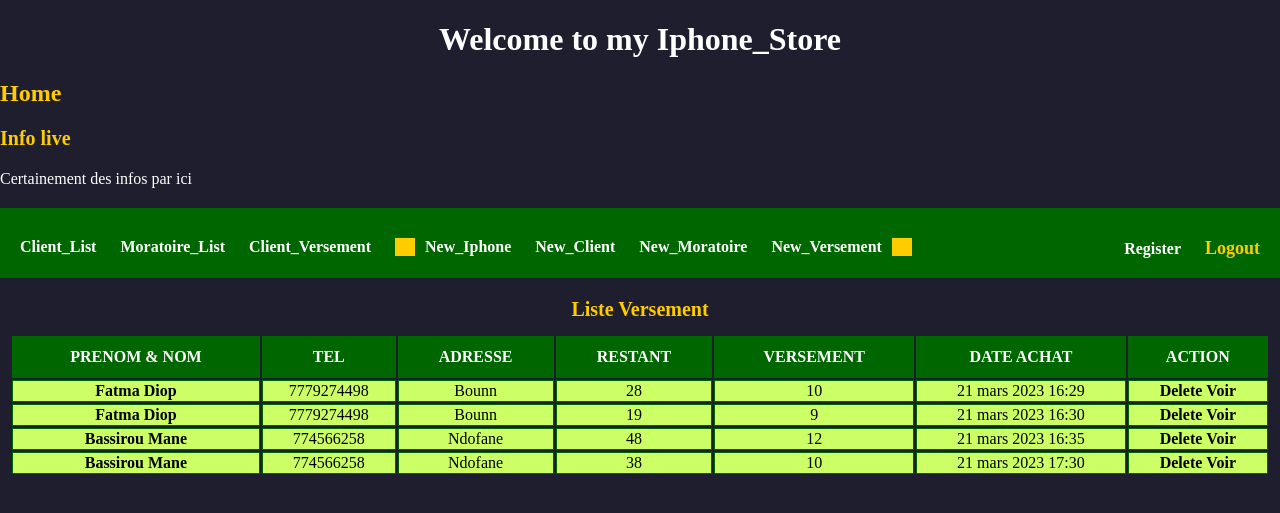
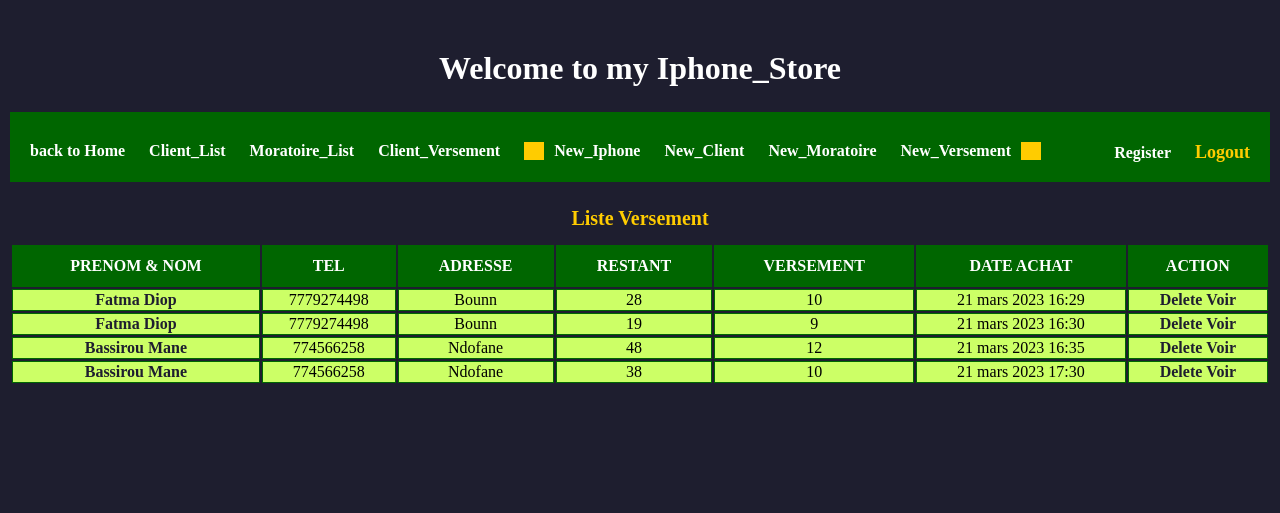
Before and after one commit to mouhazba/boutique_iphone, a Django app: page /versement_list in a window 1280 px wide. Shown: the top 513 px of the page. Run offline with Django 4.2, Linux system fonts and the light colour scheme; data comes from the database, SQL or seed files in the repository; both versions use the stored data as it was after the commit.

Commit message:
create template/app/folder_specifies

```diff
--- a/app/templates/app/client_add.html
+++ b/app/templates/app/clients/client_add.html
@@ -5,7 +5,7 @@
 <div id="container">
        <div class="header_title">
             <h1 id="title">Welcome to my Iphone_Store</h1>
-            <p id="description"><a href="{% url 'client_list' %}">Annuler</a></p>
+            <p id="description"><a href="{% url 'home' %}">Annuler</a></p>
        </div>
       {% if info_stock %}
          <h3 class="error_data">
--- a/app/templates/app/versement_list.html
+++ b/app/templates/app/clients/client_list.html
@@ -5,18 +5,11 @@
 <div class="container">
     <div class="home">
         <h1> Welcome to my Iphone_Store</h1>
-          <h2><a href="{% url 'home' %}">Home</a></h2>
-          <div class="info">
-              <p>Info live</p>
-              <p>Certainement des infos par ici</p>
-
-
-          </div>
-
     </div>
 
     <div class="fister">
          <div class="lefter">
+             <a href="{% url 'home' %}">back to Home</a>
              <a href="{% url 'client_list' %}">Client_List</a>
              <a href="{% url 'moratoire_list' %}">Moratoire_List</a>
              <a href="{% url 'versement_list' %}">Client_Versement</a>
@@ -34,33 +27,37 @@
      </div>
     <div class="annuler"></div>
     <table class="tab-home">
-      <caption>Liste Versement</caption>
+      <caption>Liste des client</caption>
 
       <tr>
-         <th>prenom & nom</th>
+         <th>prenom</th>
+         <th>nome</th>
          <th>tel</th>
          <th>adresse</th>
-         <th>Restant</th>
-         <th>Versement</th>
+         <th>modele</th>
+         <th>quantity</th>
+         <th>Montant</th>
          <th>Date Achat</th>
          <th>Action</th>
       </tr>
-      {% for m in clients %}
+       {% for cl in clients %}
       <tr class="impaire">
-         <td><a href=" {% url 'moratoire_list' %} ">{{ m.client_moratoire.prenom }}
-             {{ m.client_moratoire.nom }}</a></td>
-         <td>{{ m.client_moratoire.tel}}</td>
-         <td>{{ m.client_moratoire.adresse }}</td>
-         <td>{{ m.restant_v }}</td>
-         <td>{{ m.versement }}</td>
-         <td>{{ m.date_versement }}</td>
+         <td>{{ cl.prenom }}</td>
+         <td>{{ cl.nom }}</td>
+         <td>{{ cl.tel}}</td>
+         <td>{{ cl.adresse }}</td>
+         <td>{{ cl.iphone.model }}{{ cl.iphone.category }}/{{ cl.iphone.taille }}</td>
+         <td>{{ cl.quantity }}</td>
+         <td>{{ cl.montant }}</td>
+         <td>{{ cl.date_achat }}</td>
          <td>
-             <a href="{% url 'versement_delete' m.id %}">Delete</a>
-             <a href="{% url 'versement_detail' m.id %}">Voir</a>
+             <a href=" {% url 'client_update' cl.id %} ">Modifier</a>
+             <a href=" {% url 'client_detail' cl.id %} ">Voir</a>
          </td>
       </tr>
        {% endfor %}
 
    </table>
 </div>
+
 {% endblock %}
--- a/app/templates/app/client_list.html
+++ b/app/templates/app/versements/versement_list.html
@@ -5,16 +5,11 @@
 <div class="container">
        <div class="home">
           <h1> Welcome to my Iphone_Store</h1>
-        <h2><a href="{% url 'home' %}">Home</a></h2>
-        <div class="info">
-            <p>Info live</p>
-            <p>Certainement des infos par ici</p>
-        </div>
-
       </div>
 
      <div class="fister">
          <div class="lefter">
+             <a href="{% url 'home' %}">back to Home</a>
              <a href="{% url 'client_list' %}">Client_List</a>
              <a href="{% url 'moratoire_list' %}">Moratoire_List</a>
              <a href="{% url 'versement_list' %}">Client_Versement</a>
@@ -32,37 +27,33 @@
      </div>
      <div class="annuler"></div>
    <table class="tab-home">
-      <caption>Liste des client</caption>
+      <caption>Liste Versement</caption>
 
       <tr>
-         <th>prenom</th>
-         <th>nome</th>
+         <th>prenom & nom</th>
          <th>tel</th>
          <th>adresse</th>
-         <th>modele</th>
-         <th>quantity</th>
-         <th>Montant</th>
+         <th>Restant</th>
+         <th>Versement</th>
          <th>Date Achat</th>
          <th>Action</th>
       </tr>
-       {% for cl in clients %}
+      {% for m in clients %}
       <tr class="impaire">
-         <td>{{ cl.prenom }}</td>
-         <td>{{ cl.nom }}</td>
-         <td>{{ cl.tel}}</td>
-         <td>{{ cl.adresse }}</td>
-         <td>{{ cl.iphone.model }}{{ cl.iphone.category }}/{{ cl.iphone.taille }}</td>
-         <td>{{ cl.quantity }}</td>
-         <td>{{ cl.montant }}</td>
-         <td>{{ cl.date_achat }}</td>
-         <td colspan="2">
-             <a href=" {% url 'client_update' cl.id %} ">Modifier</a>
-             <a href=" {% url 'client_detail' cl.id %} ">Voir</a>
+         <td><a href=" {% url 'moratoire_list' %} ">{{ m.client_moratoire.prenom }}
+             {{ m.client_moratoire.nom }}</a></td>
+         <td>{{ m.client_moratoire.tel}}</td>
+         <td>{{ m.client_moratoire.adresse }}</td>
+         <td>{{ m.restant_v }}</td>
+         <td>{{ m.versement }}</td>
+         <td>{{ m.date_versement }}</td>
+         <td>
+             <a href="{% url 'versement_delete' m.id %}">Delete</a>
+             <a href="{% url 'versement_detail' m.id %}">Voir</a>
          </td>
       </tr>
        {% endfor %}
 
    </table>
 </div>
-
 {% endblock %}
--- a/app/views.py
+++ b/app/views.py
@@ -80,18 +80,17 @@
             else:
                 info_stock = 'Stock insuffisant'
                 form = ClientForm()
-                return render(request, 'app/client_add.html', {'info_stock': info_stock, 'form': form})
+                return render(request, 'app/clients/client_add.html', {'info_stock': info_stock, 'form': form})
         else:
             msg = "erreur"
     else:
         form = ClientForm()
-        #form = ClientForm(initial={'nom': "mama", 'iphone': stock_models_iphone, 'prenom': 'faye'})
-    return render(request, 'app/client_add.html', {'form': form, 'msg': msg})
+    return render(request, 'app/clients/client_add.html', {'form': form, 'msg': msg})
 
 
 def client_list(request):
     clients = Client.objects.all()
-    return render(request, 'app/client_list.html', {'clients': clients})
+    return render(request, 'app/clients/client_list.html', {'clients': clients})
 
 
 def client_edit(request, id_client):
@@ -124,14 +123,14 @@
 
         else:
             info_stock = "stock insuffisant"
-            return render(request, 'app/client_edit.html', {'form': form, 'info_stock': info_stock})
+            return render(request, 'app/clients/client_edit.html', {'form': form, 'info_stock': info_stock})
 
-    return render(request, 'app/client_edit.html', {'form': form})
+    return render(request, 'app/clients/client_edit.html', {'form': form})
 
 
 def client_detail(request, id_client):
     client = get_object_or_404(Client, id=id_client)
-    return render(request, 'app/client_detail.html', {'client': client})
+    return render(request, 'app/clients/client_detail.html', {'client': client})
 
 
 # client Moratoire ******************************************************************
@@ -154,17 +153,17 @@
             else:
                 info_stock = 'Stock insuffisant'
                 form = MoratoireForm()
-                return render(request, 'app/moratoire_add.html', {'info_stock': info_stock, 'form': form})
+                return render(request, 'app/moratoires/moratoire_add.html', {'info_stock': info_stock, 'form': form})
         else:
             msg = "erreur"
     else:
         form = MoratoireForm()
-    return render(request, 'app/moratoire_add.html', {'form': form, 'msg': msg})
+    return render(request, 'app/moratoires/moratoire_add.html', {'form': form, 'msg': msg})
 
 
 def client_list_moratoire(request):
     clients_moratoire = Moratoire.objects.all()
-    return render(request, 'app/moratoire_list.html', {'clients': clients_moratoire})
+    return render(request, 'app/moratoires/moratoire_list.html', {'clients': clients_moratoire})
 
 
 def client_moratoire_edit(request, id_client):
@@ -200,14 +199,14 @@
 
         else:
             info_stock = "stock insuffisant"
-            return render(request, 'app/moratoire_edit.html', {'form': form, 'info_stock': info_stock})
+            return render(request, 'app/moratoires/moratoire_edit.html', {'form': form, 'info_stock': info_stock})
 
-    return render(request, 'app/moratoire_edit.html', {'form': form})
+    return render(request, 'app/moratoires/moratoire_edit.html', {'form': form})
 
 
 def client_moratoire_detail(request, id_client):
     client = get_object_or_404(Moratoire, id=id_client)
-    return render(request, 'app/moratoire_detail.html', {'client': client})
+    return render(request, 'app/moratoires/moratoire_detail.html', {'client': client})
 
 
 def client_moratoire_delete(request, id_client):
@@ -216,7 +215,8 @@
         client.delete()
         return redirect('moratoire_list')
 
-    return render(request, 'app/moratoire_delete.html', {'client': client})
+    return render(request, 'app/moratoires/moratoire_delete.html', {'client': client})
+
 
 # client Versement ******************************************************************
 def versement_add(request):
@@ -255,22 +255,22 @@
                 else:
                     info_stock = 'No change'
                     form = VersementForm()
-                    return render(request, 'app/versement_add.html', {'info_stock': info_stock, 'form': form})
+                    return render(request, 'app/versements/versement_add.html', {'info_stock': info_stock, 'form': form})
             else:
                 info_stock = 'plus de restant'
                 form = VersementForm()
-                return render(request, 'app/versement_add.html', {'info_stock': info_stock, 'form': form})
+                return render(request, 'app/versements/versement_add.html', {'info_stock': info_stock, 'form': form})
         else:
             msg = "erreur"
     else:
         form = VersementForm()
 
-    return render(request, 'app/versement_add.html', {'form': form, 'msg': msg})
+    return render(request, 'app/versements/versement_add.html', {'form': form, 'msg': msg})
 
 
 def versement_list(request):
     clients_moratoire = Versement.objects.all()
-    return render(request, 'app/versement_list.html', {'clients': clients_moratoire})
+    return render(request, 'app/versements/versement_list.html', {'clients': clients_moratoire})
 
 
 def versement_delete(request, id_client):
@@ -279,9 +279,9 @@
         client.delete()
         return redirect('versement_list')
 
-    return render(request, 'app/versement_delete.html', {'client': client})
+    return render(request, 'app/versements/versement_delete.html', {'client': client})
 
 
 def versement_detail(request, id_client):
     client = get_object_or_404(Versement, id=id_client)
-    return render(request, 'app/versement_detail.html', {'client': client})
+    return render(request, 'app/versements/versement_detail.html', {'client': client})
--- a/static/css/styles.css
+++ b/static/css/styles.css
@@ -118,13 +118,19 @@
 /* Home ***************************************/
 h1{
     text-align: center;
+    margin-top: 50px;
 }
  h2{
     cursor:pointer;
+    text-align: center;
+
 }
 
 .home h2 a{
     color: #fc0;
+}
+.info{
+    margin-left: 20px;
 }
 .info p:first-child{
     color: #fc0;
@@ -190,6 +196,7 @@
     padding: 30px 0px 40px 0px;
     background-color: #060;
     margin-bottom: 20px;
+    margin: 25px 10px;
 }
 
 
@@ -282,7 +289,7 @@
 }
 .impaire a{
         font-weight: bold;
-        color: #000;
+        color: #1e1e2f;
 }
 .paire{
      background-color: #3f0;
```
Also changed, not shown: app/templates/app/home.html (+11 -15 lines), app/templates/app/moratoires/moratoire_list.html (renamed from app/templates/app/moratoire_list.html, +1 -8 lines), app/templates/app/clients/client_detail.html (renamed from app/templates/app/client_detail.html), app/templates/app/clients/client_edit.html (renamed from app/templates/app/client_edit.html), app/templates/app/moratoires/moratoire_add.html (renamed from app/templates/app/moratoire_add.html), app/templates/app/moratoires/moratoire_delete.html (renamed from app/templates/app/moratoire_delete.html), app/templates/app/moratoires/moratoire_detail.html (renamed from app/templates/app/moratoire_detail.html), app/templates/app/moratoires/moratoire_edit.html (renamed from app/templates/app/moratoire_edit.html), app/templates/app/versements/versement_add.html (renamed from app/templates/app/versement_add.html), app/templates/app/versements/versement_delete.html (renamed from app/templates/app/versement_delete.html), app/templates/app/versements/versement_detail.html (renamed from app/templates/app/versement_detail.html), app/templates/app/versements/versement_edit.html (renamed from app/templates/app/versement_edit.html), db.sqlite3. Lines whose indentation alone changed are shown as unchanged.
